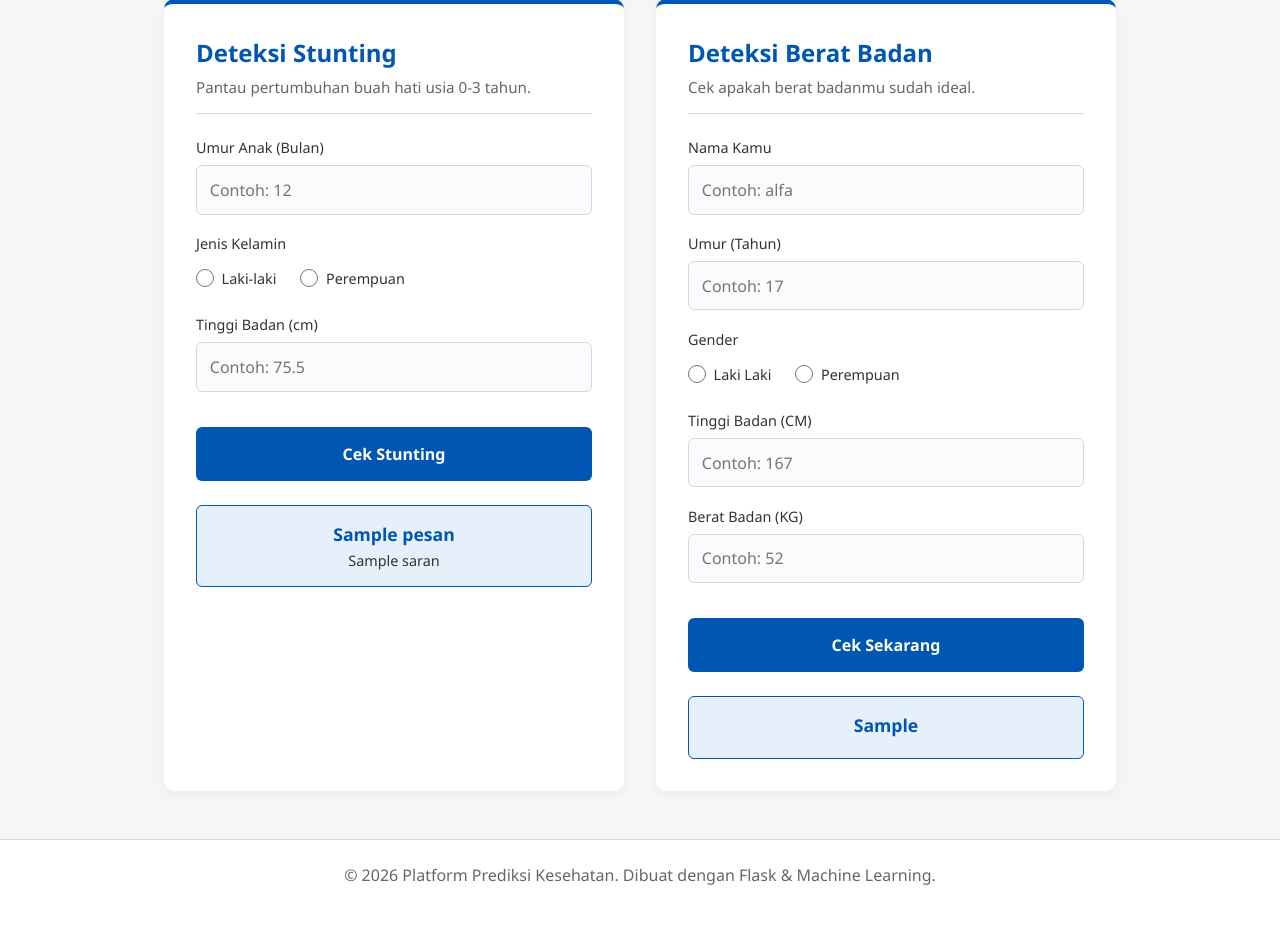
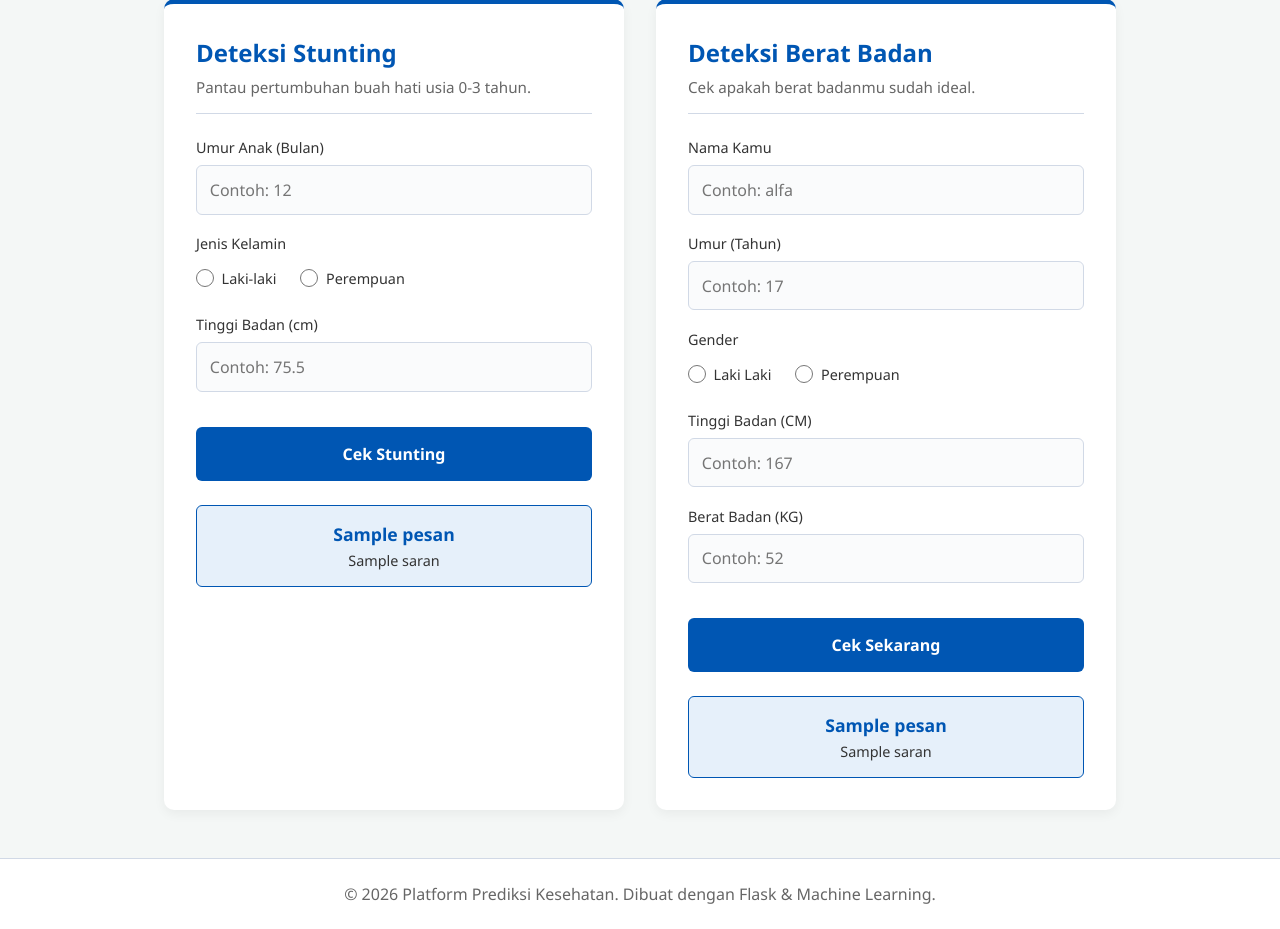
Before and after one commit to ALFADHANI284/AI-Predict-Stunting, a Flask app: template templates/index.html in a window 1280 px wide. Shown: the part 220-1149 px from the top of the page. Before the commit the page ends 1105 px from the top, so only its background shows below. Run offline with Flask 3, Linux system fonts and the light colour scheme; the template is opened without the code that fills it: most values are stand-ins (such as "Sample title", 1, 10 or a date in 2020).

Commit message:
Feat(index): tambah bagian pesan dan saran

```diff
--- a/templates/index.html
+++ b/templates/index.html
@@ -314,7 +314,8 @@
 
                 {% if hasil_obesitas %}
                     <div class="result-box">
-                        <div class="result-pesan">{{ hasil_obesitas }}</div>
+                <div class="result-pesan">{{ hasil_obesitas.pesan }}</div>
+                <div class="result-saran">{{ hasil_obesitas.saran }}</div>
                     </div>
                 {% endif %}
             </div>
```
